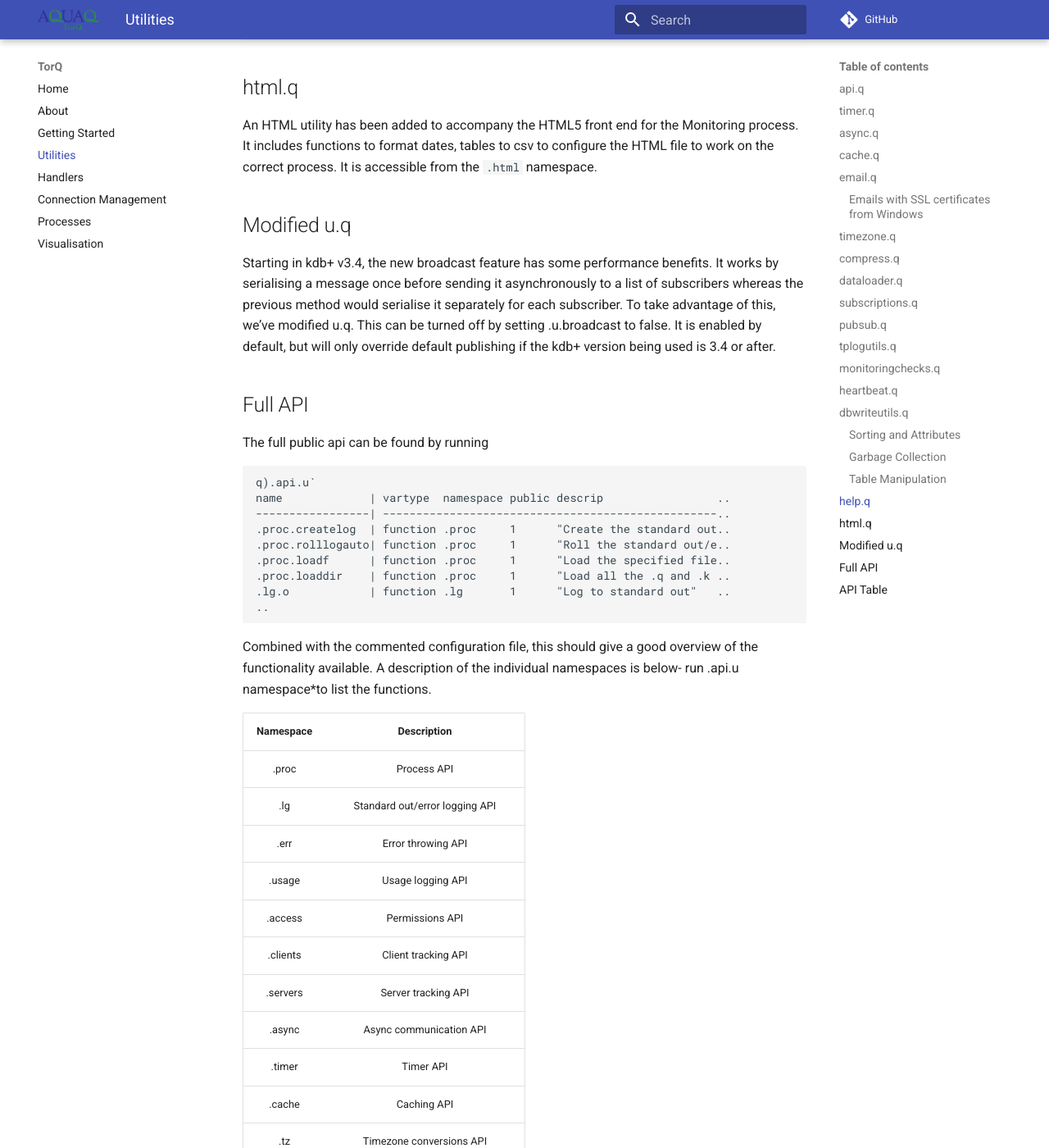
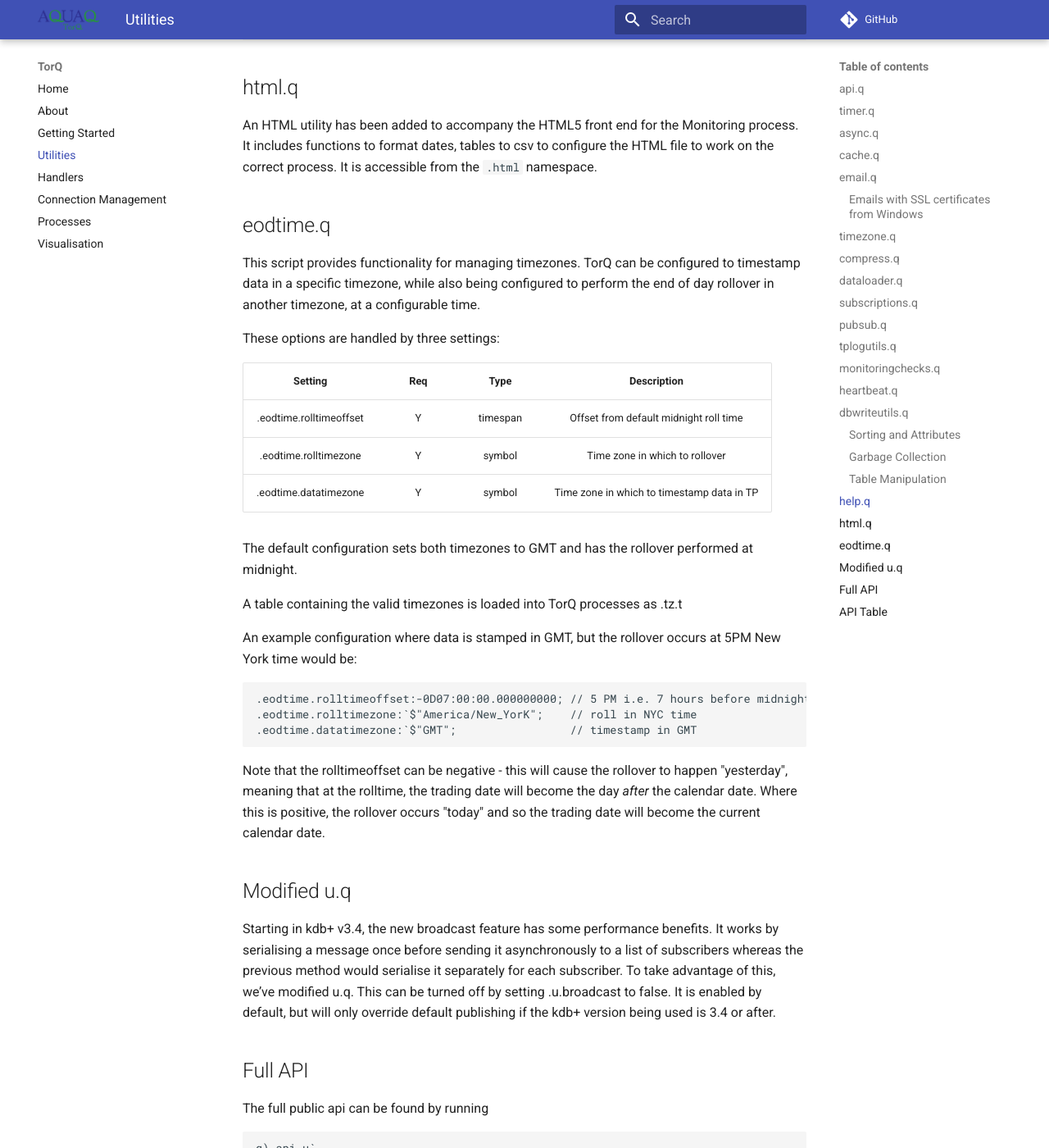
Before and after one commit to DataIntellectTech/TorQ, an MkDocs documentation site: the page built from docs/utilities.md, in a window 1280 px wide and 1400 px high, scrolled down 15648 px. Shown: the whole window at 82% size. Built offline with MkDocs 1.6.1 and Material for MkDocs 9.7.7, drawn with Linux system fonts in a browser that asks for light colours; comment, search, counter and statistics services are not loaded; old or Windows-style settings are respelled for this version of MkDocs.

Commit message:
eodtime bugfix, improved error catching at rollover (#31)

```diff
--- a/docs/utilities.md
+++ b/docs/utilities.md
@@ -772,6 +772,41 @@
 to configure the HTML file to work on the correct process. It is
 accessible from the `.html` namespace.
 
+<a name="eodtime"></a>
+
+eodtime.q
+---------
+
+This script provides functionality for managing timezones. TorQ can be
+configured to timestamp data in a specific timezone, while also being
+configured to perform the end of day rollover in another timezone, at a
+configurable time.
+
+These options are handled by three settings:
+
+| Setting | Req  |  Type   |               Description                |
+| :-----: | :--: | :-----: | :--------------------------------------: |
+| .eodtime.rolltimeoffset |  Y   | timespan  | Offset from default midnight roll time |
+| .eodtime.rolltimezone |  Y   | symbol  | Time zone in which to rollover |
+| .eodtime.datatimezone |  Y   | symbol  | Time zone in which to timestamp data in TP |
+
+The default configuration sets both timezones to GMT and has the rollover
+performed at midnight.
+
+A table containing the valid timezones is loaded into TorQ processes as .tz.t
+
+An example configuration where data is stamped in GMT, but the rollover
+occurs at 5PM New York time would be:
+
+    .eodtime.rolltimeoffset:-0D07:00:00.000000000; // 5 PM i.e. 7 hours before midnight
+    .eodtime.rolltimezone:`$"America/New_YorK";    // roll in NYC time
+    .eodtime.datatimezone:`$"GMT";                 // timestamp in GMT
+
+Note that the rolltimeoffset can be negative - this will cause the rollover to happen
+"yesterday", meaning that at the rolltime, the trading date will become the day *after*
+the calendar date. Where this is positive, the rollover occurs "today" and so the trading
+date will become the current calendar date.
+
 Modified u.q
 ------------
 
```
Also changed, not shown: docs/Processes.md (+21 -1 lines), 3 other files.
